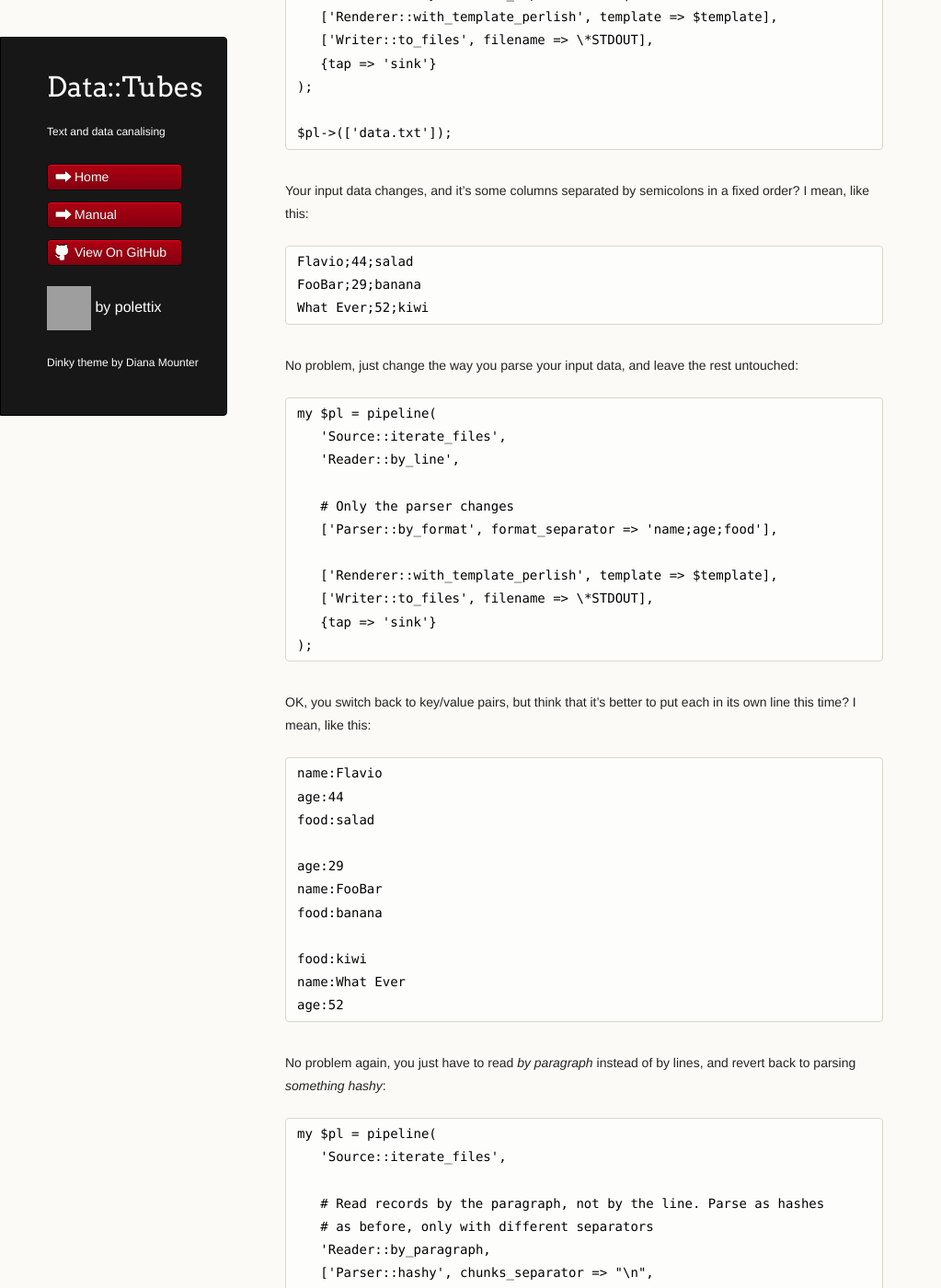
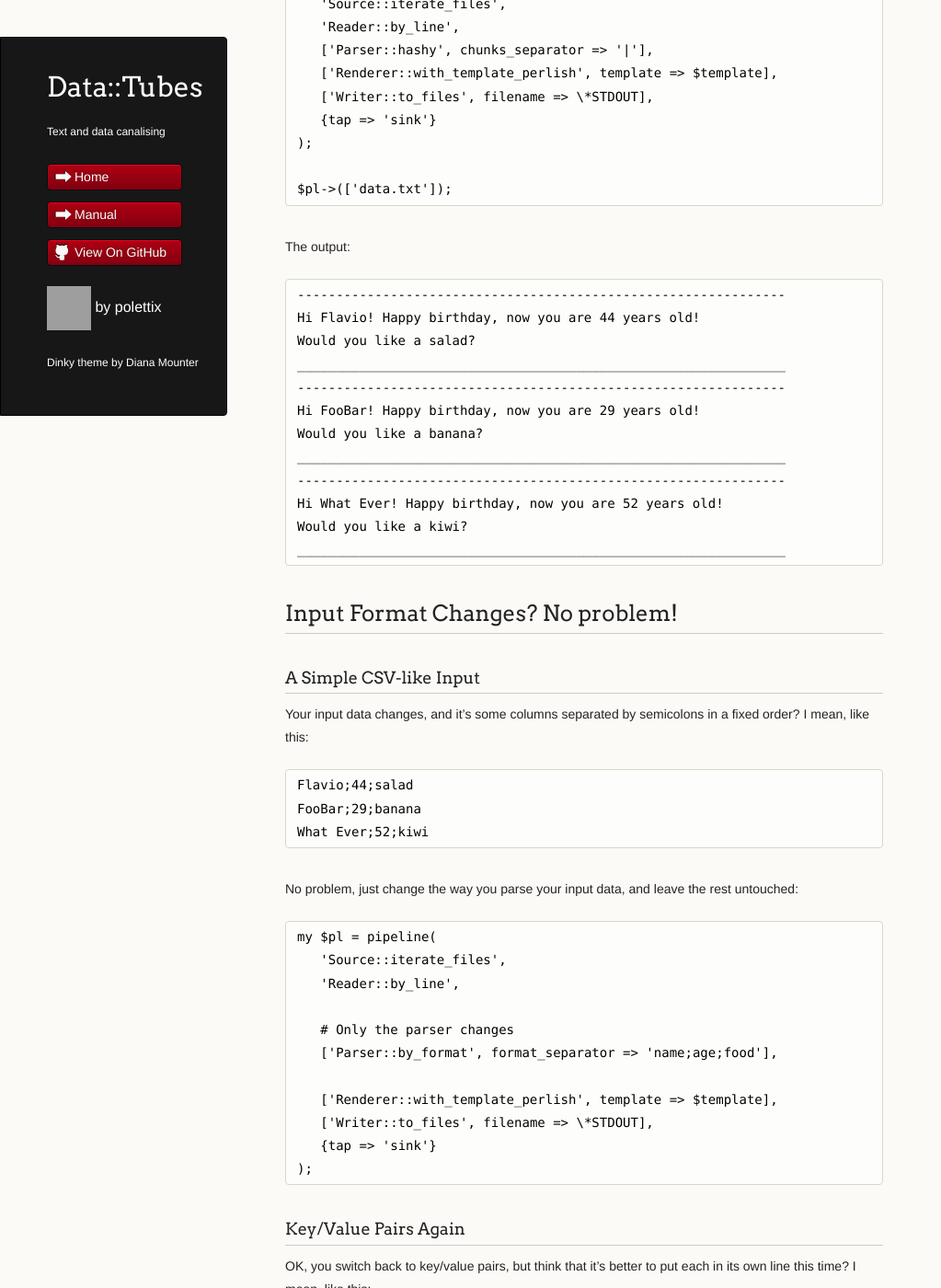
Before and after one commit to polettix/Data-Tubes, a Jekyll site: the page built from index.md, in a window 1280 px wide and 1400 px high, scrolled down 858 px. Shown: the whole window at 92% size, without its empty margins (0-1023 px from the left). Built offline with Jekyll 4.4.1, drawn with Linux system fonts in a browser that asks for light colours; some of the changed text lies outside the part shown; grey boxes are pictures that could not be loaded.

Commit message:
put some titles to give structure

````diff
--- a/index.md
+++ b/index.md
@@ -55,6 +56,27 @@ my $pl = pipeline(
 $pl->(['data.txt']);
 ```
 
+The output:
+
+```
+---------------------------------------------------------------
+Hi Flavio! Happy birthday, now you are 44 years old!
+Would you like a salad?
+_______________________________________________________________
+---------------------------------------------------------------
+Hi FooBar! Happy birthday, now you are 29 years old!
+Would you like a banana?
+_______________________________________________________________
+---------------------------------------------------------------
+Hi What Ever! Happy birthday, now you are 52 years old!
+Would you like a kiwi?
+_______________________________________________________________
+```
+
+## Input Format Changes? No problem!
+
+### A Simple CSV-like Input
+
 Your input data changes, and it's some columns separated by semicolons in
 a fixed order? I mean, like this:
 
@@ -80,6 +102,8 @@ my $pl = pipeline(
    {tap => 'sink'}
 );
 ```
+
+### Key/Value Pairs Again
 
 OK, you switch back to key/value pairs, but think that it's better to put
 each in its own line this time? I mean, like this:
````
Also changed, not shown: other parts of index.md (+5 -0 lines).
